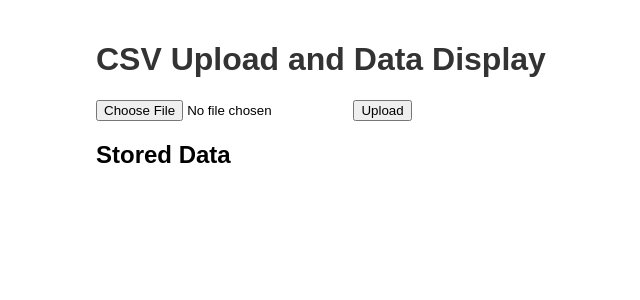
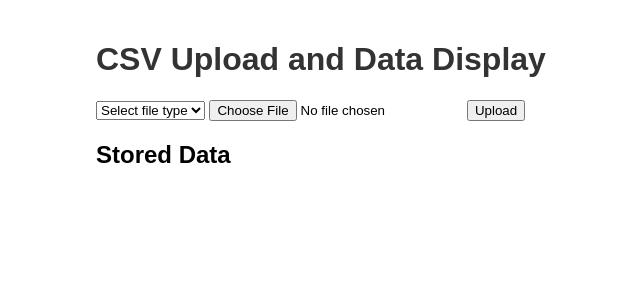
Before and after one commit to jsarsoun/autopath, a Flask app: page / in a window 1280 px wide. Shown: the top 300 px of the page, without its empty margins (144-784 px from the left). Run offline with Flask 3, Linux system fonts and the light colour scheme; data that the repository does not hold is empty.

Commit message:
Added a menu for the user to choose between uploading a PDF or CSV file.

```diff
--- a/app.py
+++ b/app.py
@@ -27,21 +27,29 @@ def process_pdf(filename):
 @app.route('/', methods=['GET', 'POST'])
 def upload_file():
     if request.method == 'POST':
-        if 'file' not in request.files:
-            flash('No file part', 'error')
+        if 'file' not in request.files or 'file_type' not in request.form:
+            flash('No file part or file type not selected', 'error')
             return redirect(request.url)
+
         file = request.files['file']
+        file_type = request.form['file_type']
+
         if file.filename == '':
             flash('No selected file', 'error')
             return redirect(request.url)
-        if file and allowed_file(file.filename):
+
+        if file_type not in app.config['ALLOWED_EXTENSIONS']:
+            flash('Invalid file type selected', 'error')
+            return redirect(request.url)
+
+        if file and file.filename.lower().endswith(f'.{file_type}'):
             filename = os.path.join(app.config['UPLOAD_FOLDER'], file.filename)
             file.save(filename)
 
             try:
-                if filename.lower().endswith('.csv'):
+                if file_type == 'csv':
                     df = pd.read_csv(filename)
-                elif filename.lower().endswith('.pdf'):
+                elif file_type == 'pdf':
                     df = process_pdf(filename)
                 insert_data(df)
                 flash('File uploaded and data stored successfully!', 'success')
@@ -50,7 +58,7 @@ def upload_file():
 
             return redirect(url_for('upload_file'))
         else:
-            flash('Invalid file type. Please upload a CSV or PDF file.', 'error')
+            flash(f'Invalid file type. Please upload a {file_type.upper()} file.', 'error')
             return redirect(request.url)
 
     # Get all data from the database
--- a/templates/index.html
+++ b/templates/index.html
@@ -56,7 +56,12 @@
     {% endwith %}
 
     <form method="post" enctype="multipart/form-data">
-        <input type="file" name="file" accept=".csv,.pdf">
+        <select name="file_type" required>
+            <option value="">Select file type</option>
+            <option value="csv">CSV</option>
+            <option value="pdf">PDF</option>
+        </select>
+        <input type="file" name="file" required>
         <input type="submit" value="Upload">
     </form>
 
```
